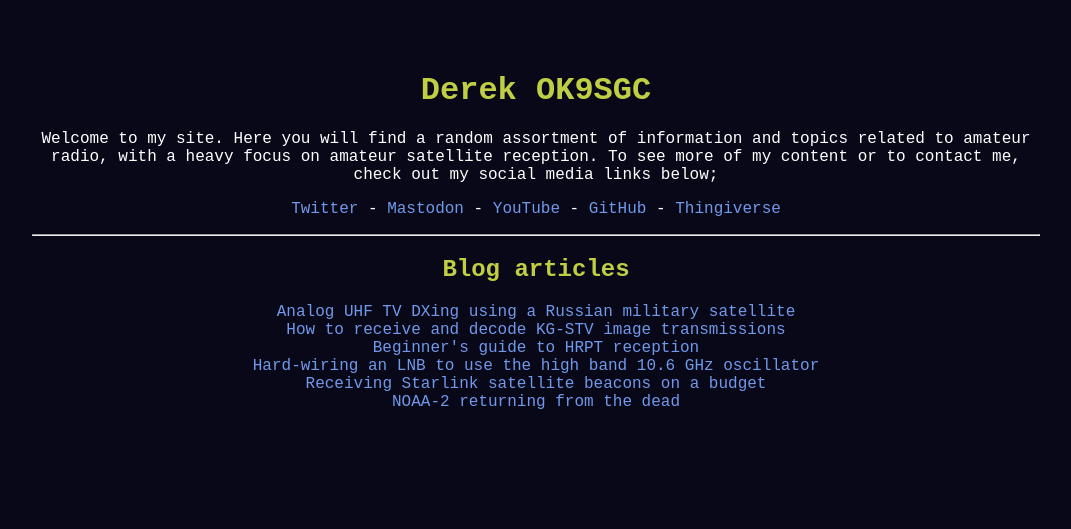
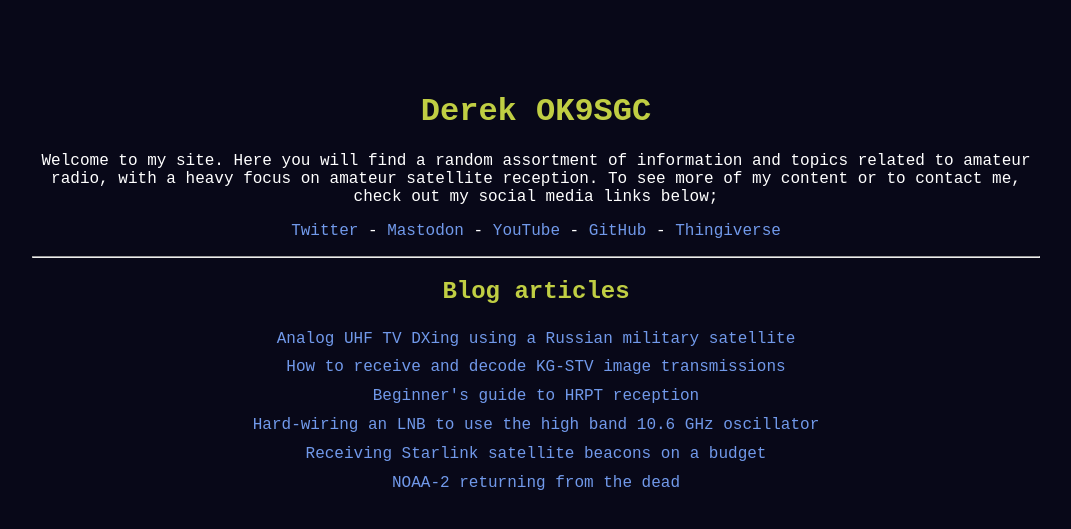
Before and after one commit to sgcderek/sgcderek.github.io, a Jekyll site: the page html-test/index.html, which Jekyll copies as it is, in a window 1280 px wide. Shown: the top 529 px of the page, without its empty margins (104-1175 px from the left). Built offline with Jekyll 4.4.1, drawn with Linux system fonts in a browser that asks for light colours.

Commit message:
Add files via upload

```diff
--- a/html-test/index.html
+++ b/html-test/index.html
@@ -1,3 +1,6 @@
+<!DOCTYPE html>
+<meta name="viewport" content="width=device-width, initial-scale=1">
+<html>
 <body style="background-color:#080818;padding-left:10%;padding-right:10%;padding-top:5%">
 <title>Derek OK9SGC</title>
 <style>
@@ -43,6 +46,7 @@
 
 <h2 style="color:#c0ce43;">Blog articles</h2>
 
-<p style="text-align: center;"><a href="https://sgcderek.github.io/posts/meridian-tv/">Analog UHF TV DXing using a Russian military satellite</a><br /><a href="https://sgcderek.github.io/posts/kgstv-reception/">How to receive and decode KG-STV image transmissions</a><br /><a href="https://sgcderek.github.io/posts/beginner-hrpt-guide/">Beginner's guide to HRPT reception</a><br /><a href="https://sgcderek.github.io/posts/lnb-high-band-mod/">Hard-wiring an LNB to use the high band 10.6 GHz oscillator</a><br /><a href="https://sgcderek.github.io/posts/starlink-beacons/">Receiving Starlink satellite beacons on a budget</a><br /><a href="https://sgcderek.github.io/posts/noaa2-revival/">NOAA-2 returning from the dead</a></p>
+<p style="text-align: center;line-height: 1.8;"><a href="https://sgcderek.github.io/posts/meridian-tv/">Analog UHF TV DXing using a Russian military satellite</a><br /><a href="https://sgcderek.github.io/posts/kgstv-reception/">How to receive and decode KG-STV image transmissions</a><br /><a href="https://sgcderek.github.io/posts/beginner-hrpt-guide/">Beginner's guide to HRPT reception</a><br /><a href="https://sgcderek.github.io/posts/lnb-high-band-mod/">Hard-wiring an LNB to use the high band 10.6 GHz oscillator</a><br /><a href="https://sgcderek.github.io/posts/starlink-beacons/">Receiving Starlink satellite beacons on a budget</a><br /><a href="https://sgcderek.github.io/posts/noaa2-revival/">NOAA-2 returning from the dead</a></p>
 
 </body>
+</html>
```
